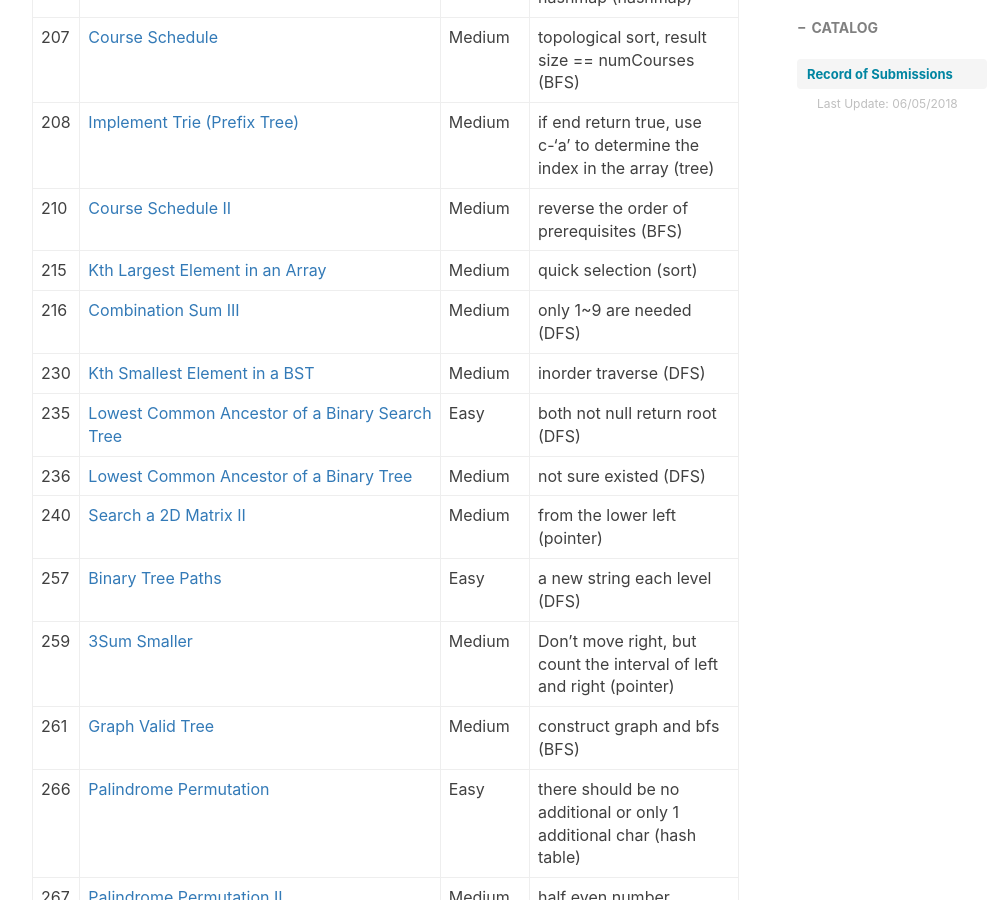
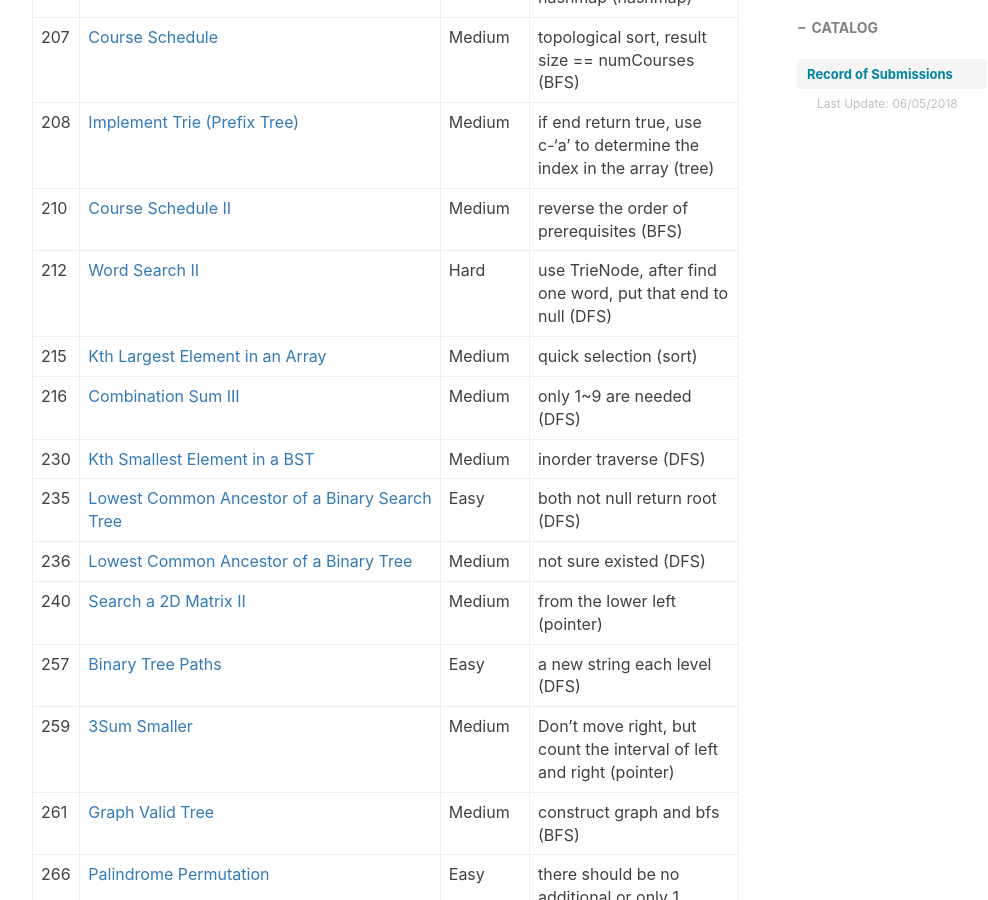
Before and after one commit to ly16/ly16.github.io, a Jekyll site: the page built from _posts/2018-05-18-leetcode-record-round1.md, in a window 1280 px wide and 900 px high, scrolled down 4992 px. Shown: the whole window, without its empty margins (233-1221 px from the left). Built offline with Jekyll 4.4.1, drawn with Linux system fonts in a browser that asks for light colours; nearby versions of some CDN libraries; comment, search, counter and statistics services are not loaded.

Commit message:
Update 2018-05-18-leetcode-record-round1.md

```diff
--- a/_posts/2018-05-18-leetcode-record-round1.md
+++ b/_posts/2018-05-18-leetcode-record-round1.md
@@ -85,6 +85,7 @@ tags:
 |207|[Course Schedule](https://github.com/ly16/LC-Practice/blob/master/Course%20Schedule.java)|Medium|topological sort, result size == numCourses (BFS)|
 |208|[Implement Trie (Prefix Tree)](https://github.com/ly16/LC-Practice/blob/master/Implement%20Trie%20(Prefix%20Tree).java)|Medium|if end return true, use c-'a' to determine the index in the array (tree)|
 |210|[Course Schedule II](https://github.com/ly16/LC-Practice/blob/master/Course%20Schedule%20II.java)|Medium|reverse the order of prerequisites (BFS)|
+|212|[Word Search II](https://github.com/ly16/LC-Practice/blob/master/Word%20Search%20II.java)|Hard|use TrieNode, after find one word, put that end to null (DFS)|
 |215|[Kth Largest Element in an Array](https://github.com/ly16/LC-Practice/blob/master/Kth%20Largest%20Element.java)|Medium|quick selection (sort)|
 |216|[Combination Sum III](https://github.com/ly16/LC-Practice/blob/master/Combination%20Sum%20III.java)|Medium|only 1~9 are needed (DFS)|
 |230|[Kth Smallest Element in a BST](https://github.com/ly16/LC-Practice/blob/master/Kth%20Smallest%20Element%20in%20a%20BST.java)|Medium|inorder traverse (DFS)|
```
